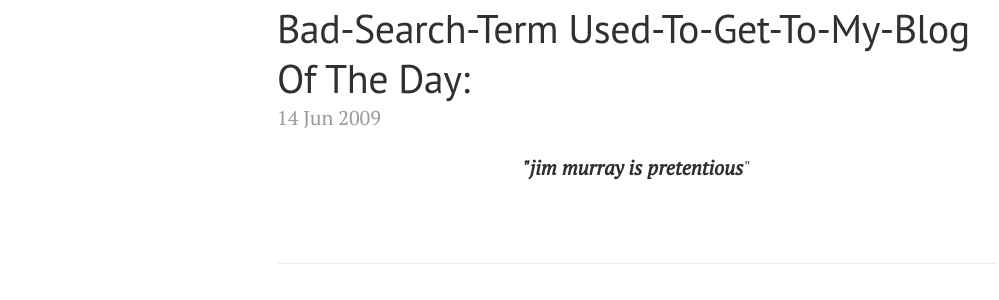
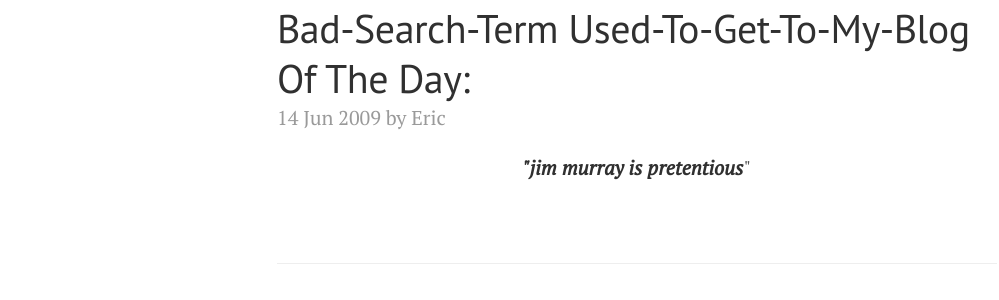
Before and after one commit to ericnusbaum/pitchers-and-poets, a Jekyll site: the page built from _posts/2009-06-14-bad-search-term-used-to-get-to-my-blog-of-the-day-2.html, in a window 1280 px wide. Shown: the part 129-429 px from the top of the page, without its empty margins (3-1002 px from the left). Built offline with Jekyll 4.4.1, drawn with Linux system fonts in a browser that asks for light colours.

Commit message:
Clean away baseurls

```diff
--- a/_includes/head.html
+++ b/_includes/head.html
@@ -15,14 +15,14 @@
   </title>
 
   <!-- CSS -->
-  <link rel="stylesheet" href="{{ site.baseurl }}/public/css/poole.css">
-  <link rel="stylesheet" href="{{ site.baseurl }}/public/css/syntax.css">
-  <link rel="stylesheet" href="{{ site.baseurl }}/public/css/lanyon.css">
+  <link rel="stylesheet" href="/public/css/poole.css">
+  <link rel="stylesheet" href="/public/css/syntax.css">
+  <link rel="stylesheet" href="/public/css/lanyon.css">
   <link rel="stylesheet" href="https://fonts.googleapis.com/css?family=PT+Serif:400,400italic,700%7CPT+Sans:400">
 
   <!-- Icons -->
-  <link rel="apple-touch-icon-precomposed" sizes="144x144" href="{{ site.baseurl }}/public/apple-touch-icon-precomposed.png">
-  <link rel="shortcut icon" href="{{ site.baseurl }}/public/favicon.ico">
+  <link rel="apple-touch-icon-precomposed" sizes="144x144" href="/public/apple-touch-icon-precomposed.png">
+  <link rel="shortcut icon" href="/public/favicon.ico">
 
   <!-- RSS -->
   <link rel="alternate" type="application/rss+xml" title="RSS" href="/atom.xml">
--- a/_includes/sidebar.html
+++ b/_includes/sidebar.html
@@ -9,7 +9,7 @@
   </div>
 
   <nav class="sidebar-nav">
-    <a class="sidebar-nav-item{% if page.url == site.baseurl %} active{% endif %}" href="{{ site.baseurl }}/">Home</a>
+    <a class="sidebar-nav-item{% if page.url == site.baseurl %} active{% endif %}" href="/">Home</a>
 
     {% comment %}
       The code below dynamically generates a sidebar nav of pages with
--- a/_layouts/post.html
+++ b/_layouts/post.html
@@ -4,7 +4,7 @@
 
 <div class="post">
   <h1 class="post-title">{{ page.title }}</h1>
-  <span class="post-date">{{ page.date | date_to_string }}</span>
+  <span class="post-date">{{ page.date | date_to_string }} by {{ page.author.display_name }}</span>
   {{ content }}
 </div>
 
@@ -14,7 +14,7 @@
     {% for post in site.related_posts limit:3 %}
       <li>
         <h3>
-          <a href="{{ site.baseurl }}{{ post.url }}">
+          <a href="{{ post.url }}">
             {{ post.title }}
             <small>{{ post.date | date_to_string }}</small>
           </a>
```
